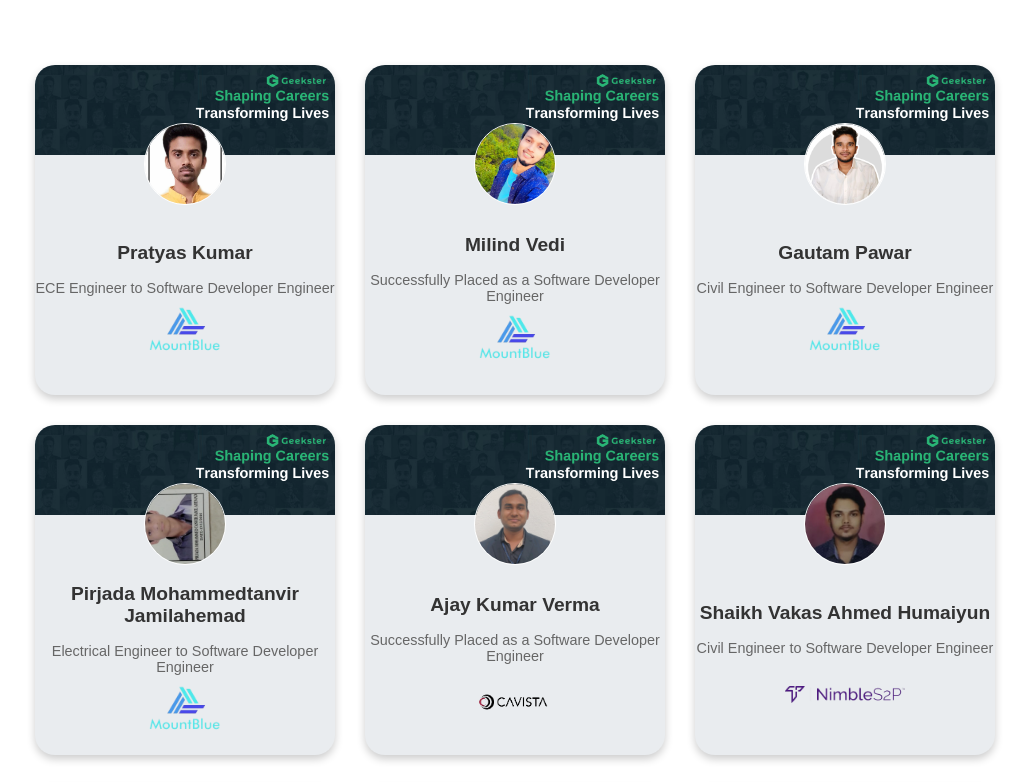
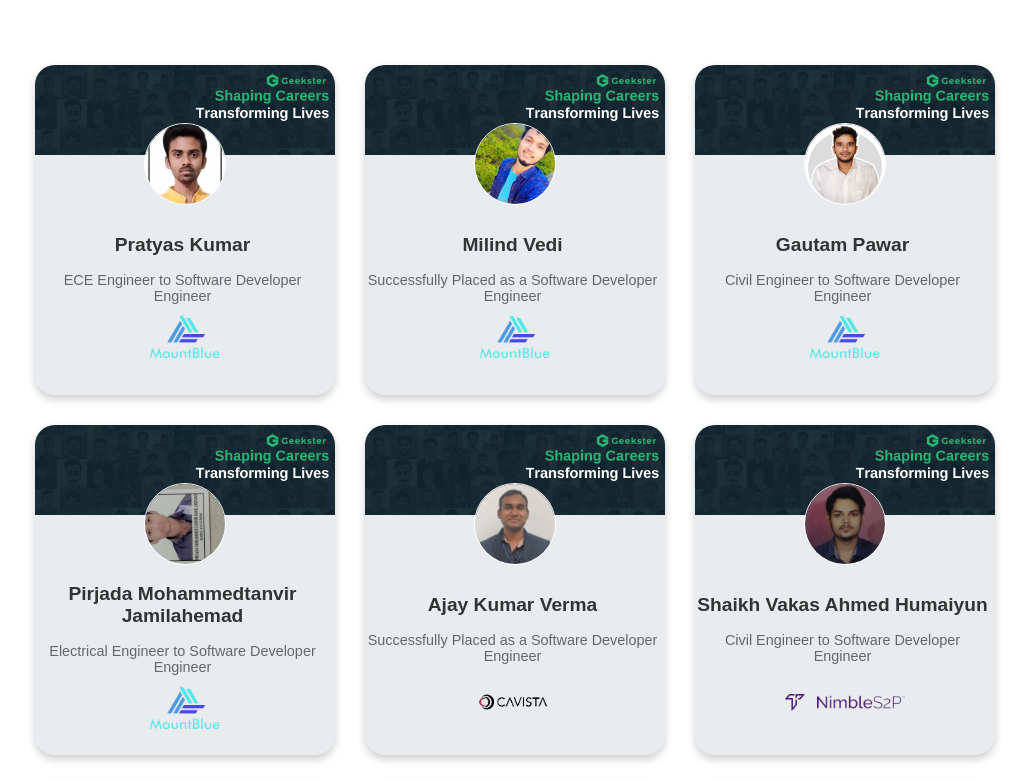
Before and after one commit to Furquan712/geeksterplace, a plain HTML site: page index.html in a window 1280 px wide. Shown: the top 782 px of the page, without its empty margins (30-1059 px from the left). Drawn offline with Linux system fonts and the light colour scheme.

Commit message:
geekster pl css

```diff
--- a/index.html
+++ b/index.html
@@ -104,6 +104,8 @@ body {
 .furquan{
     margin-top: 160px;
     bottom:80px;
+    margin-left: auto;
+    margin-right: 5px;
 }
 
 #profileContainer{
```
